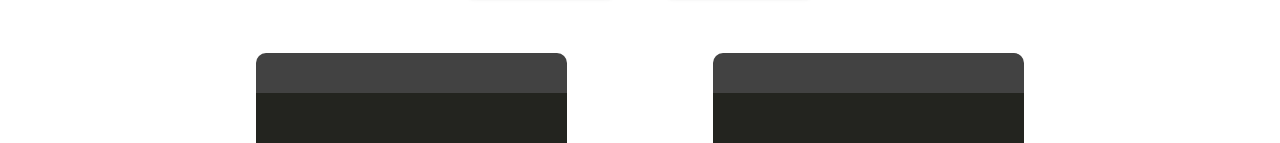
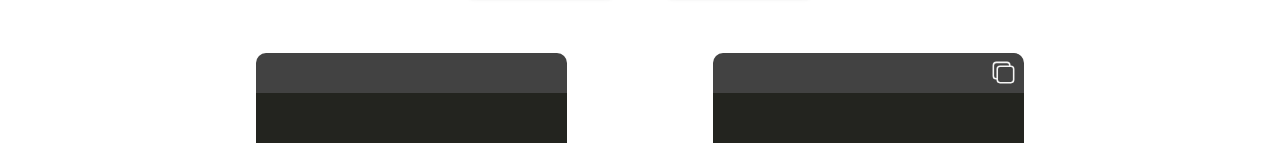
Before and after one commit to matinanadali/Transcom, a React (Create React App) app: page /translate in a window 1280 px wide. Shown: the part 266-409 px from the top of the page. Built offline with nearby package versions, Linux system fonts and the light colour scheme; the HTML template or start-up script is replaced by a standard one.

Commit message:
added copy text button

```diff
--- a/package.json
+++ b/package.json
@@ -13,6 +13,7 @@
     "@testing-library/react": "^13.4.0",
     "@testing-library/user-event": "^13.5.0",
     "axios": "^1.7.7",
+    "copy-to-clipboard": "^3.3.3",
     "deepl-node": "^1.13.1",
     "icons": "^1.0.0",
     "node": "^22.7.0",
@@ -24,7 +25,7 @@
     "react-router-dom": "^6.26.1",
     "react-scripts": "5.0.1",
     "react-syntax-highlighter": "^15.5.0",
-    "styled-components": "^6.1.12",
+    "styled-components": "^6.1.13",
     "web-vitals": "^2.1.4"
   },
   "scripts": {
--- /dev/null
+++ b/src/Translate/source/CopyButton.js
@@ -0,0 +1,29 @@
+import { React, useState } from "react";
+import { IoCopyOutline } from "react-icons/io5";
+import { IconButton } from "@mui/material";
+import copy from 'copy-to-clipboard';
+import Message from "../../Translate/source/Message";
+
+
+const CopyButton = ( {text} ) => {
+    const [messageOpen, setMessageOpen] = useState(false);
+    const onSetOpen = (value) => {
+        setMessageOpen(value);
+    };
+
+    const handleClick = () => {
+        copy(text);
+        setMessageOpen(true);
+    };
+    return (
+        <div>
+            <IconButton className="CopyButton" color="background" onClick={handleClick}>
+                <IoCopyOutline size="25px"></IoCopyOutline>
+
+            </IconButton>
+            <Message text="Text copied to clipboard!" open={messageOpen} setOpen={onSetOpen} />
+        </div>
+    )
+}
+
+export default CopyButton;
--- /dev/null
+++ b/src/Translate/source/Message.js
@@ -0,0 +1,33 @@
+import { Snackbar, Button, IconButton } from '@mui/material';
+import React from 'react';
+import CloseIcon from '@mui/icons-material/Close';
+
+const Message = ( {text, open, setOpen} ) => {
+    const handleClose = (event, reason) => {
+        setOpen(false);
+    };
+
+    const action = (
+        <React.Fragment>
+          <IconButton
+            size="medium"
+            aria-label="close"
+            color="primary"
+            onClick={handleClose}
+          >
+            <CloseIcon fontSize="medium" />
+          </IconButton>
+        </React.Fragment>
+    );
+    return (
+        <Snackbar
+            open={open}
+            onClose={handleClose}
+            message={text}
+            autoHideDuration={6000}
+            action={action}
+        />
+    )
+}
+
+export default Message;
--- a/src/pages/source/Translate.js
+++ b/src/pages/source/Translate.js
@@ -11,6 +11,8 @@ import { Button, Skeleton } from '@mui/material';
 import DownloadButton from "../../Translate/source/DownloadButton";
 import data from "../../data/data.json";
 import { monokaiSublime } from 'react-syntax-highlighter/dist/esm/styles/hljs';
+import CopyButton from "../../Translate/source/CopyButton";
+
 
 
 const defaultOptions = {
@@ -80,10 +82,15 @@ const Translate = () => {
         </Grid>
 
         <Grid size={{ xs: 12, md: 12, lg: 5}}>
-        <div className="fileName">{translatedFile.name + translatedFile.extension}</div>
+        <div className="fileName">
+          <div>
+          {translatedFile.name + translatedFile.extension}
+          </div>
+          <CopyButton text={translatedFile.content} />
+          </div>
         {
           (loading) ? (
-            <Skeleton animation="wave" variant="rectangular" sx={{ bgcolor: "#e0e0e0", height: '50vh', width: '100%' }}>
+            <Skeleton  variant="rectangular" sx={{ bgcolor: "#e0e0e0", height: '50vh', width: '100%', transform: "unset" }}>
               <SyntaxHighlighter  style={monokaiSublime} id="translatedCode" className="codeBox">
                 {translatedFile.content}
               </SyntaxHighlighter>
--- a/src/pages/styles/Translate.css
+++ b/src/pages/styles/Translate.css
@@ -47,6 +47,10 @@
     padding: 0.5rem 0 0.5rem 0.8rem;
     height: 40px;
     margin: 0;
+    display: flex;
+    flex-direction: row;
+    align-items: center;
+    justify-content: space-between;
 }
 
 .button {
```
Also changed, not shown: 1 other file (tests, documents, lock files or other folders).
